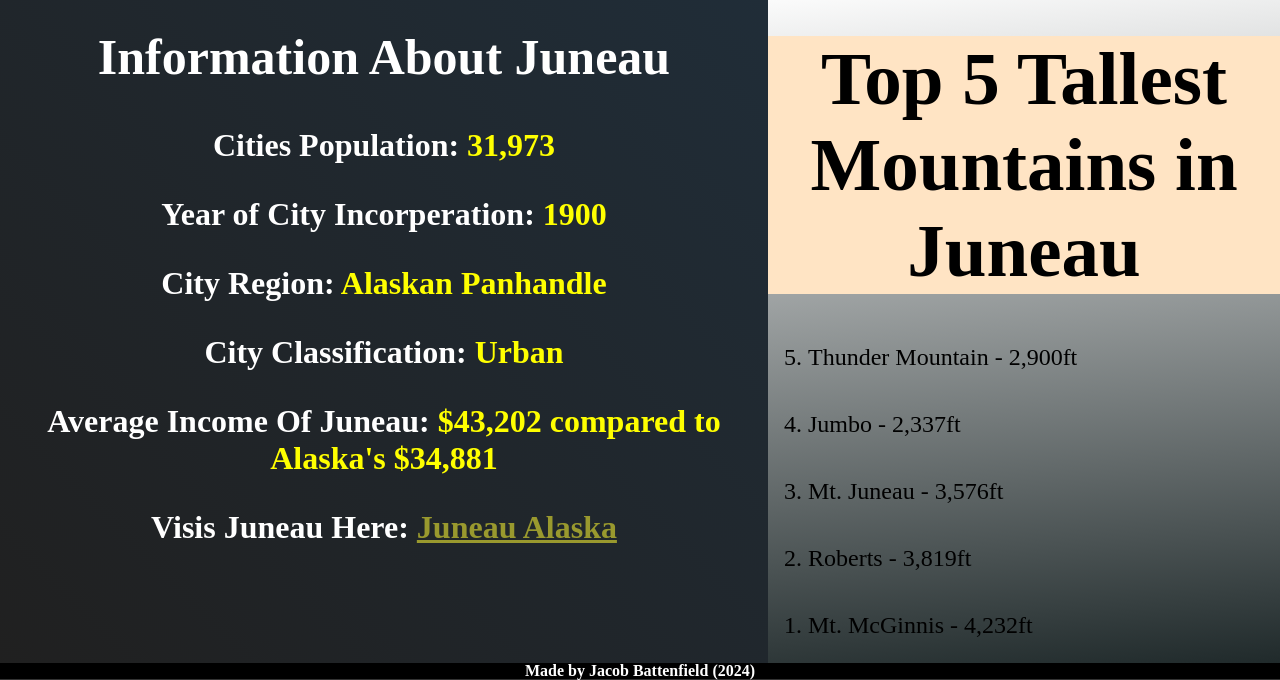
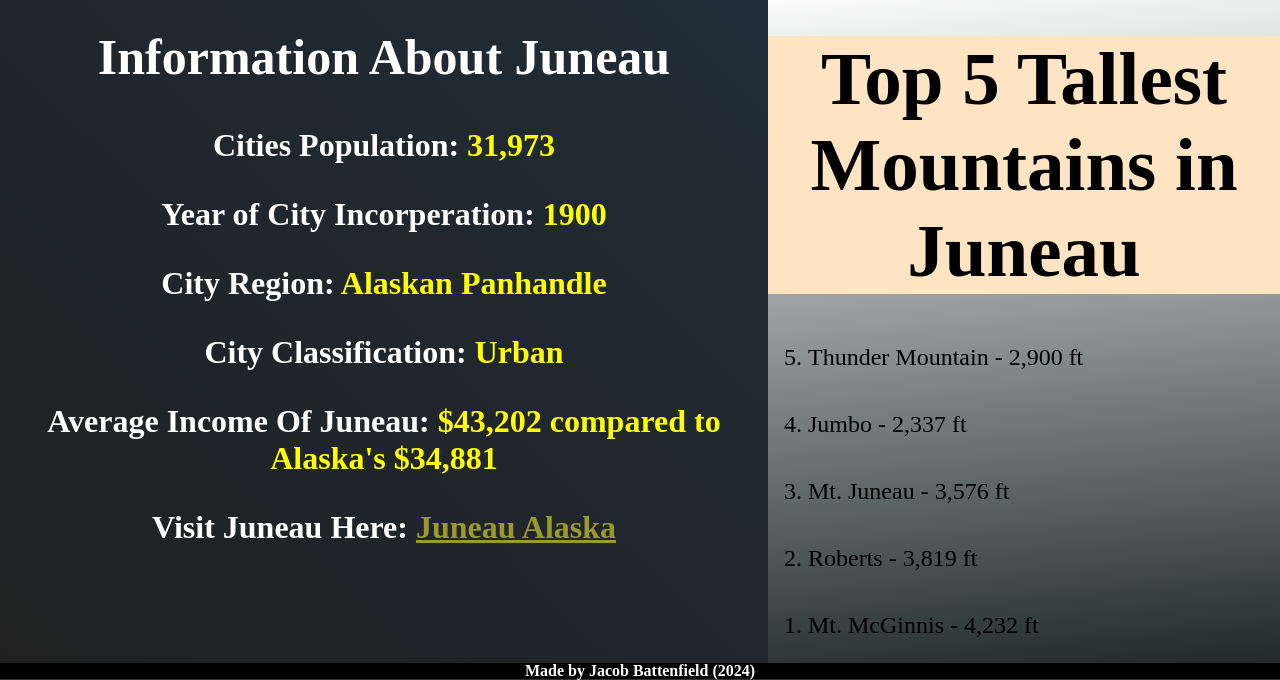
Before and after one commit to Jacobbattsf/FWDweb, a plain HTML site: page Juneau.html in a window 1280 px wide. Shown: the part 121-801 px from the top of the page. Drawn offline with Linux system fonts and the light colour scheme.

Commit message:
final changes

```diff
--- a/Juneau.html
+++ b/Juneau.html
@@ -27,29 +27,28 @@
                 <h3 class="ancinfo">City Region: <strong class="info">Alaskan Panhandle </strong> </h3>
                 <h3 class="ancinfo">City Classification: <strong class="info">Urban </strong> </h3>
                 <h3 class="ancinfo">Average Income Of Juneau: <strong class="info">$43,202 compared to Alaska's $34,881 </strong> </h3>
-                <h3 class="ancinfo">Visis Juneau Here: <a class="sitelink" href="https://www.traveljuneau.com/" target="_blank">Juneau Alaska</a></h3>
+                <h3 class="ancinfo">Visit Juneau Here: <a class="sitelink" href="https://www.traveljuneau.com/" target="_blank">Juneau Alaska</a></h3>
             </div>
         </section>
         <aside class="plsidestuff">
             <h1 class="lsthead">Top 5 Tallest Mountains in Juneau </h1>
             <ol reversed class="orderedlist">
              <li class="olistitem">
-                 Thunder Mountain - 2,900ft
+                 Thunder Mountain - 2,900 ft
              </li>
              <li class="olistitem">
-                 Jumbo - 2,337ft
+                 Jumbo - 2,337 ft
              </li>
              <li class="olistitem">
-                 Mt. Juneau - 3,576ft
+                 Mt. Juneau - 3,576 ft
              </li>
              <li class="olistitem">
-                Roberts - 3,819ft
+                Roberts - 3,819 ft
              </li>
              <li class="olistitem">
-                Mt. McGinnis - 4,232ft
+                Mt. McGinnis - 4,232 ft
              <ol >
             </ul>
-
         </aside>
     </div>
     <footer class="plfoot">
```
Also changed, not shown: Anchorage.html (+1 -1 lines), Sitka.html (+1 -1 lines).
